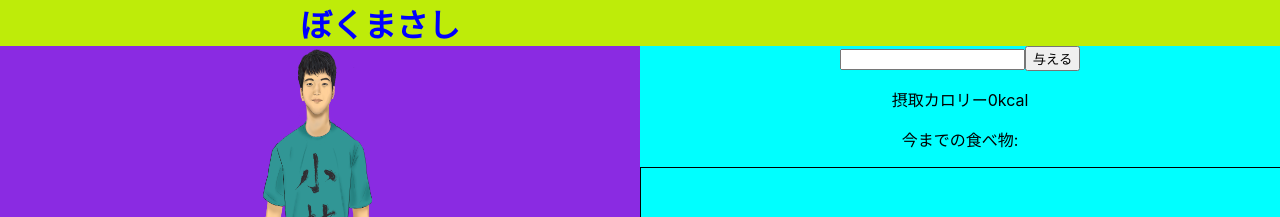
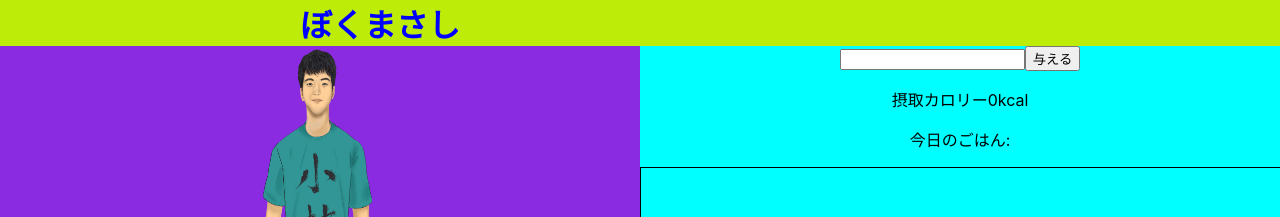
Before and after one commit to watnows/hackathon-2022-team2, a React (Create React App) app: page / in a window 1280 px wide. Shown: the top 217 px of the page. Built offline with nearby package versions, Linux system fonts and the light colour scheme.

Commit message:
コメント変更

```diff
--- a/src/App.js
+++ b/src/App.js
@@ -88,7 +88,7 @@ const Data = (props) => {
 
                 <p>摂取カロリー{props.sumcalorie}kcal</p>
 
-                <p>今までの食べ物:</p>
+                <p>今日のごはん:</p>
             <div class="box">
                 <ul>
                     {addtexts.map((food, i) => <li key={i}>{food[0]}</li>)}
```
